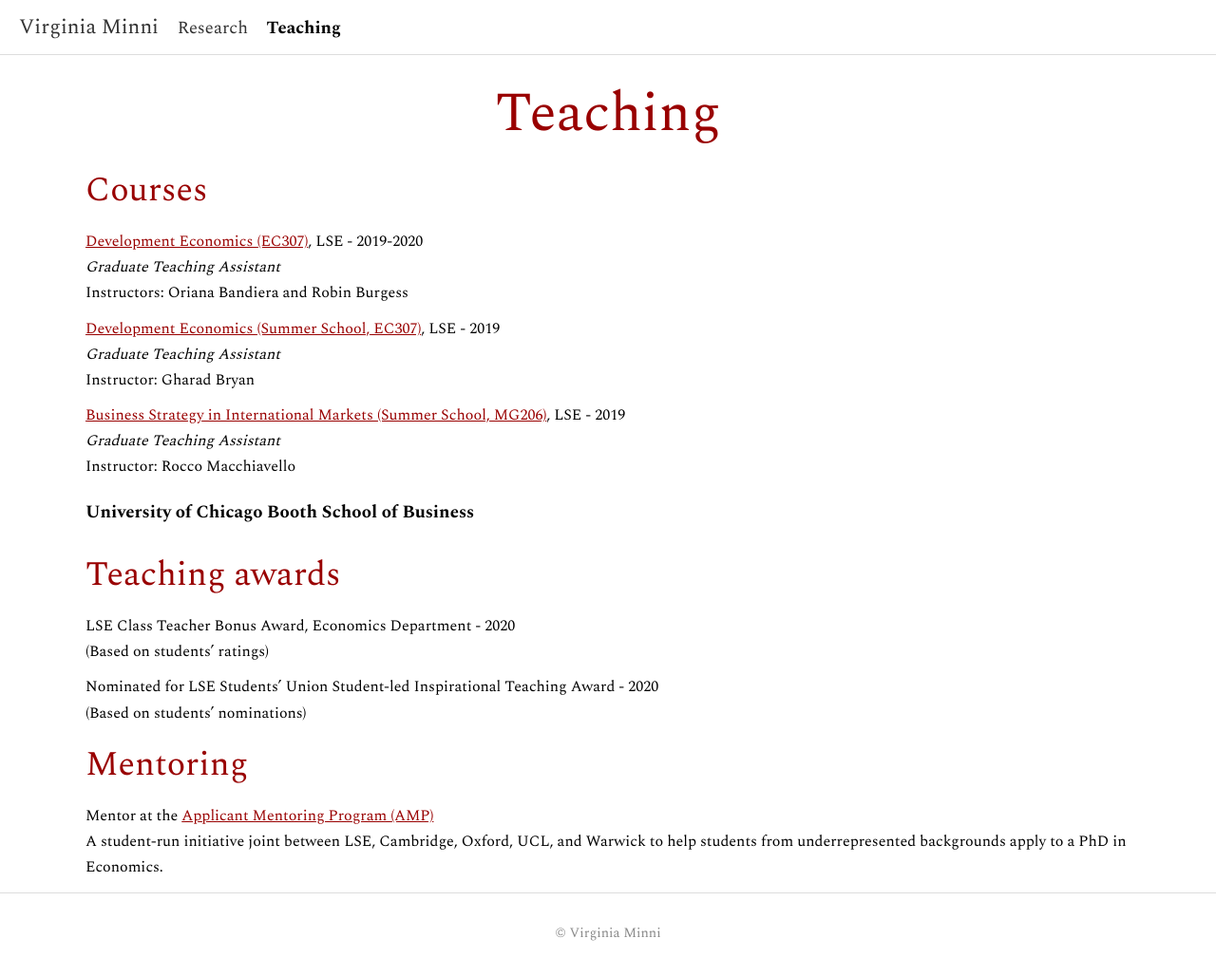
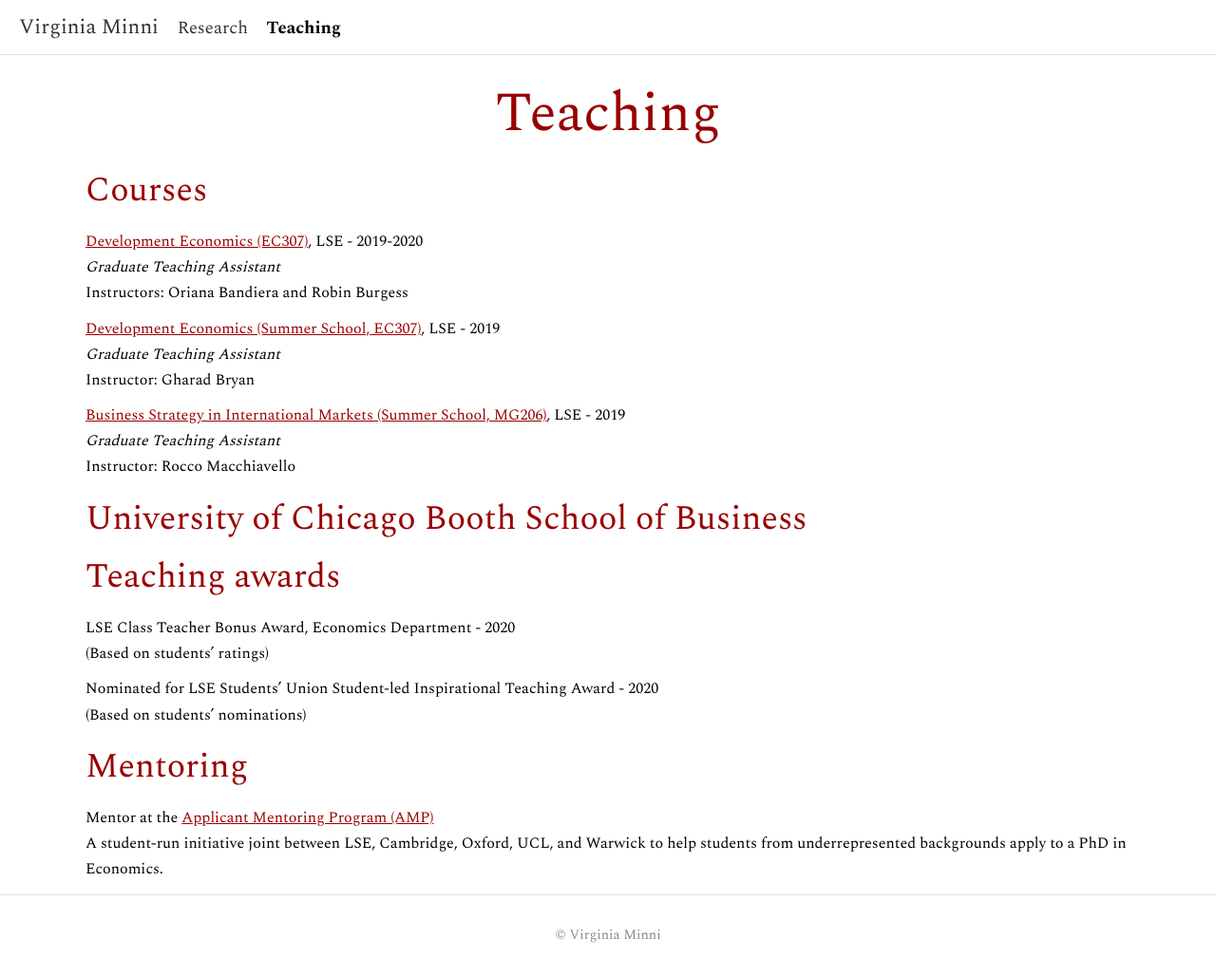
Before and after one commit to virginiaminni/virginiaminni.github.io, a Jekyll site: the page built from teaching.md, in a window 1280 px wide. Shown: the whole page at 95% size. Built offline with Jekyll 4.4.1, drawn with Linux system fonts in a browser that asks for light colours.

```diff
--- a/teaching.md
+++ b/teaching.md
@@ -19,7 +19,7 @@ Instructor: Gharad Bryan
 *Graduate Teaching Assistant*  <br>
 Instructor: Rocco Macchiavello
 
-### University of Chicago Booth School of Business
+## University of Chicago Booth School of Business
 
 
 ## Teaching awards
```
